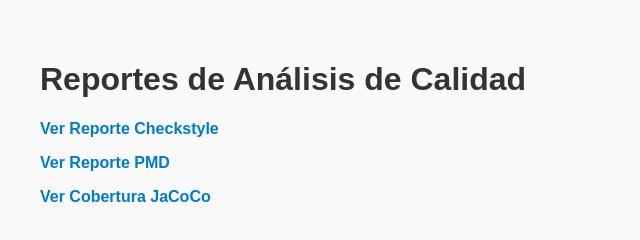
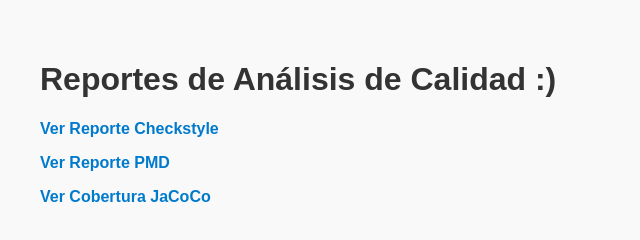
Before and after one commit to Didier-Guerrero/ProyectoCalidad, a plain HTML site: page docs/index.html in a window 1280 px wide. Shown: the full height of the page, 0-640 px from the left. Drawn offline with Linux system fonts and the light colour scheme.

Commit message:
commit prueba

```diff
--- a/docs/index.html
+++ b/docs/index.html
@@ -31,7 +31,7 @@
   </style>
 </head>
 <body>
-  <h1>Reportes de Análisis de Calidad</h1>
+  <h1>Reportes de Análisis de Calidad :) </h1>
   <ul>
     <li><a href="checkstyle.html" target="_blank">Ver Reporte Checkstyle</a></li>
     <li><a href="pmd.html" target="_blank">Ver Reporte PMD</a></li>
```
Also changed, not shown: 3 other files.
